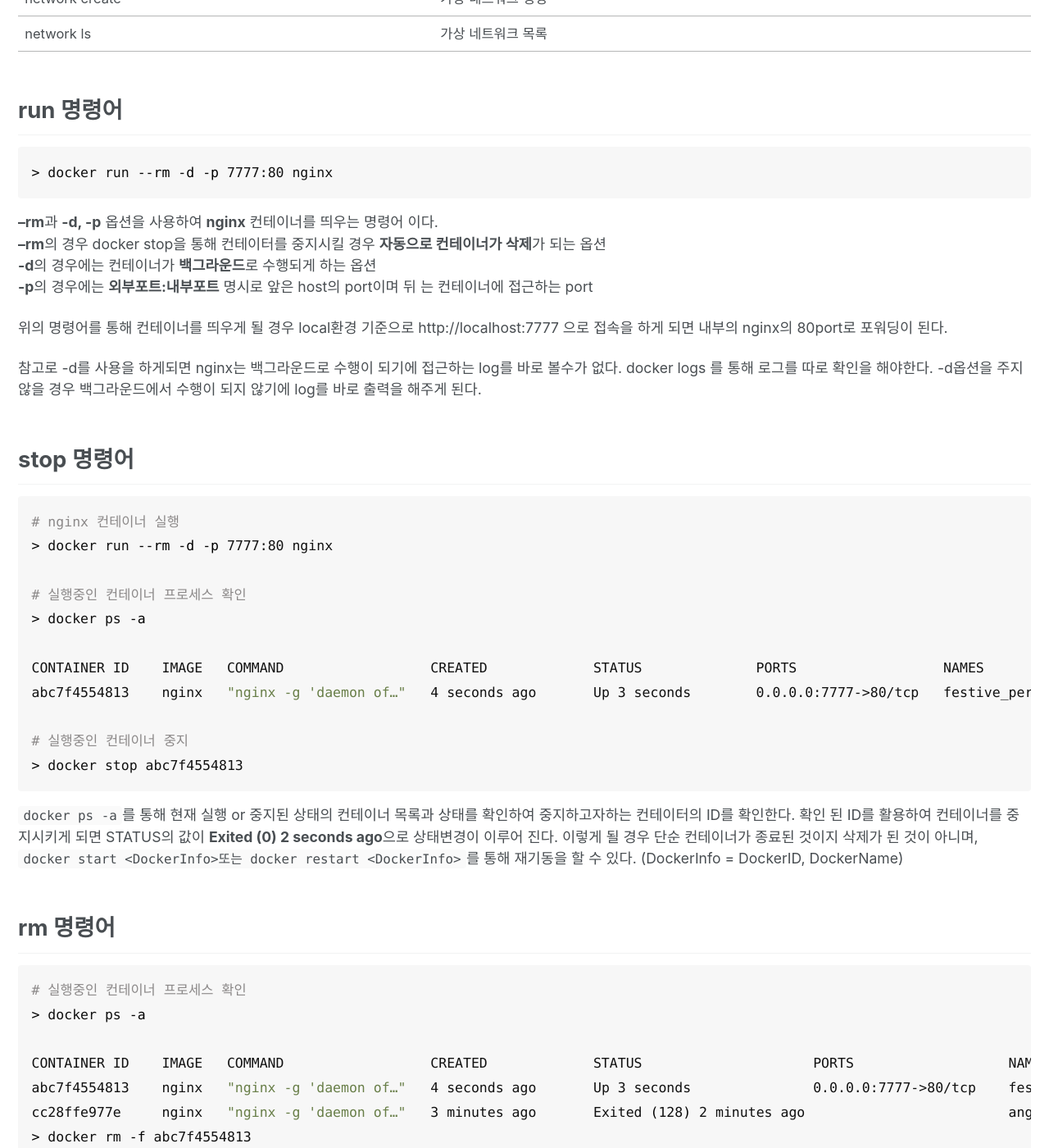
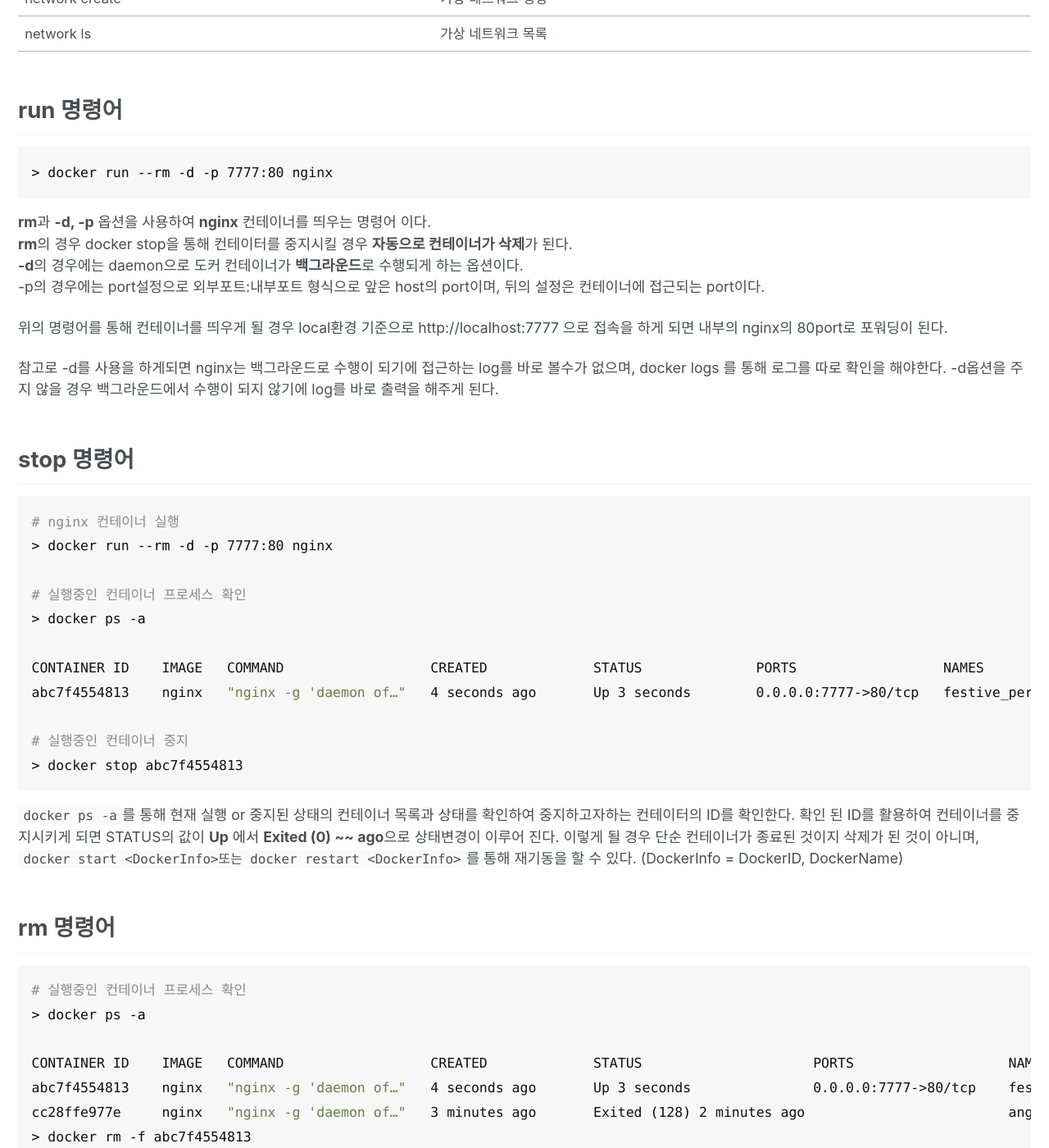
Before and after one commit to sksggg123/sksggg123.github.io, a Jekyll site: the page built from _posts/Docker/2019-10-28-docker-command.md, in a window 1280 px wide and 1400 px high, scrolled down 1914 px. Shown: the whole window at 82% size. Built offline with Jekyll 4.4.1, drawn with Linux system fonts in a browser that asks for light colours; cached includes are drawn as plain includes; nearby versions of some CDN libraries; comment, search, counter and statistics services are not loaded; some of the changed text lies outside the part shown.

Commit message:
오타 수정 및 문구수정

````diff
--- a/_posts/Docker/2019-10-28-docker-command.md
+++ b/_posts/Docker/2019-10-28-docker-command.md
@@ -32,7 +32,7 @@ sitemap:
 ---
 <center><img src="/assets/images/blog/docker/docker.png" width="1200" height="800"></center>
 
-> 도커에 처음 명령어를 날려보며 정리하는 글..
+> 처음으로 도커 명령어를 사용해보며 정리하는 글..
 
 ## 기본 명령어
 ```bash
@@ -55,14 +55,14 @@ docker [명령어] [옵션]
 ```bash
 > docker run --rm -d -p 7777:80 nginx
 ```
-**--rm**과 **-d, -p** 옵션을 사용하여 **nginx** 컨테이너를 띄우는 명령어 이다.
-**--rm**의 경우 docker stop을 통해 컨테이터를 중지시킬 경우 **자동으로 컨테이너가 삭제**가 되는 옵션
-**-d**의 경우에는 컨테이너가 **백그라운드**로 수행되게 하는 옵션
-**-p**의 경우에는 **외부포트:내부포트** 명시로 앞은 host의 port이며 뒤 는 컨테이너에 접근하는 port
+**rm**과 **-d, -p** 옵션을 사용하여 **nginx** 컨테이너를 띄우는 명령어 이다.
+**rm**의 경우 docker stop을 통해 컨테이터를 중지시킬 경우 **자동으로 컨테이너가 삭제**가 된다.
+**-d**의 경우에는 daemon으로 도커 컨테이너가 **백그라운드**로 수행되게 하는 옵션이다.
+-p의 경우에는 port설정으로 외부포트:내부포트 형식으로 앞은 host의 port이며, 뒤의 설정은 컨테이너에 접근되는 port이다.
 
 위의 명령어를 통해 컨테이너를 띄우게 될 경우 local환경 기준으로 http://localhost:7777 으로 접속을 하게 되면 내부의 nginx의 80port로 포워딩이 된다.
 
-참고로 -d를 사용을 하게되면 nginx는 백그라운드로 수행이 되기에 접근하는 log를 바로 볼수가 없다. docker logs <Docker ID>를 통해 로그를 따로 확인을 해야한다. -d옵션을 주지 않을 경우 백그라운드에서 수행이 되지 않기에 log를 바로 출력을 해주게 된다.
+참고로 -d를 사용을 하게되면 nginx는 백그라운드로 수행이 되기에 접근하는 log를 바로 볼수가 없으며, docker logs <Docker ID>를 통해 로그를 따로 확인을 해야한다. -d옵션을 주지 않을 경우 백그라운드에서 수행이 되지 않기에 log를 바로 출력을 해주게 된다.
 
 ## **stop** 명령어
 ```bash
@@ -79,7 +79,7 @@ abc7f4554813    nginx   "nginx -g 'daemon of…"   4 seconds ago       Up 3 seco
 > docker stop abc7f4554813
 ```
 
-```docker ps -a```를 통해 현재 실행 or 중지된 상태의 컨테이너 목록과 상태를 확인하여 중지하고자하는 컨테이터의 ID를 확인한다. 확인 된 ID를 활용하여 컨테이너를 중지시키게 되면 STATUS의 값이 **Exited (0) 2 seconds ago**으로 상태변경이 이루어 진다. 이렇게 될 경우 단순 컨테이너가 종료된 것이지 삭제가 된 것이 아니며, ```docker start <DockerInfo>또는 docker restart <DockerInfo>```를 통해 재기동을 할 수 있다. (DockerInfo = DockerID, DockerName)
+```docker ps -a```를 통해 현재 실행 or 중지된 상태의 컨테이너 목록과 상태를 확인하여 중지하고자하는 컨테이터의 ID를 확인한다. 확인 된 ID를 활용하여 컨테이너를 중지시키게 되면 STATUS의 값이 **Up** 에서 **Exited (0) ~~ ago**으로 상태변경이 이루어 진다. 이렇게 될 경우 단순 컨테이너가 종료된 것이지 삭제가 된 것이 아니며, ```docker start <DockerInfo>또는 docker restart <DockerInfo>```를 통해 재기동을 할 수 있다. (DockerInfo = DockerID, DockerName)
 
 
 ## **rm** 명령어
@@ -106,7 +106,7 @@ REPOSITORY               TAG                 IMAGE ID            CREATED
 sksggg123/simple-nginx   latest              8ab10d568e53        11 minutes ago      126MB
 ```
 
-```docker pull <imageName>```을 통해 docker hub에 있는 이미지들을 다운받을 수 있다. 다운받은 뒤 ```docker images```를 통해 다운 받은 이미지 목록을 확인해보면 된다.
+```docker pull <imageName>```을 통해 docker hub에 있는 이미지들을 다운받을 수 있으며, 다운받은 이미지들은 ```docker images```를 통해 목록을 확인할 수 있다.
 
 ## **rmi** 명령어
 ```bash
@@ -131,17 +131,18 @@ CONTAINER ID        IMAGE                           COMMAND                  CRE
 ```
 
 ```docker logs <컨테이너ID>```를 통해 로그를 출력 할 수 있으며, 로그 출력 시 사용 가능한 옵션은 아래 2가지가 있다.
-1. ```docker logs -f <컨테이너ID>```의 경우 실시간으로 출력되는 log의 내용을 확인
-2. ```docker logs --tail 5```의 경우 마지막의 5줄까지 적재된 로그를 출력
+1. ```docker logs -f <컨테이너ID>```의 경우 실시간으로 출력되는 log의 내용을 확인할때 사용할 수 있다.
+2. ```docker logs --tail 5```의 경우 마지막의 5줄까지 적재된 로그를 출력한다.
 
 ## **exec** 명령어
 ```bash
 > docker exec 0fbf7e2ec72e ls
 ```
 
-```docker exec <컨테이너ID> <명령어>```를 통해 **실행중인** 컨테이너에 명령어를 사용할 수 있다. exec 멸영어에 추가로 알아두어야 하는것이 2가지가 있다.
-**첫번째**로는 ```docker exec -it <컨테이너ID> bash```를 통해 실행중인 컨테이너에 접속할 수 있다.
-**두번째**로는 ```docker run -it <이미지이름> bash```와의 차이이다. ```exec```와 run의 차이로는 exec의 경우 **실행중인** 컨테이너에 접속하는 것이며 ```run```의 경우 아직 실행시키지 않은 컨테이너에 접속하는 것을 의미한다.
+```docker exec <컨테이너ID> <명령어>```를 통해 **실행중인** 컨테이너에 명령어를 사용할 수 있다. exec 명령어에 추가로 알아두어야 하는것이 2가지가 있다.
+**첫번째** ```docker exec -it <컨테이너ID> bash```
+**두번째** ```docker run -it <이미지이름> bash```
+```exec```와 ```run```의 차이로는 exec의 경우 **실행중인** 컨테이너에 접속하는 것이며 ```run```의 경우 아직 실행시키지 않은 컨테이너에 접속하는 것을 의미한다.
 
 > 참고!
 > ```run```을 사용했던 것은 build 된 image에 추가적인 플러그인 설치 or 고정적인 설정 변경을 하여 image의 버전을 up할 경우 사용을 했다. 아래에 정리할 image build와 commit에 대해 조금 더 다뤄볼 예정이다.
````
Also changed, not shown: other parts of _posts/Docker/2019-10-28-docker-command.md (+1 -1 lines).
